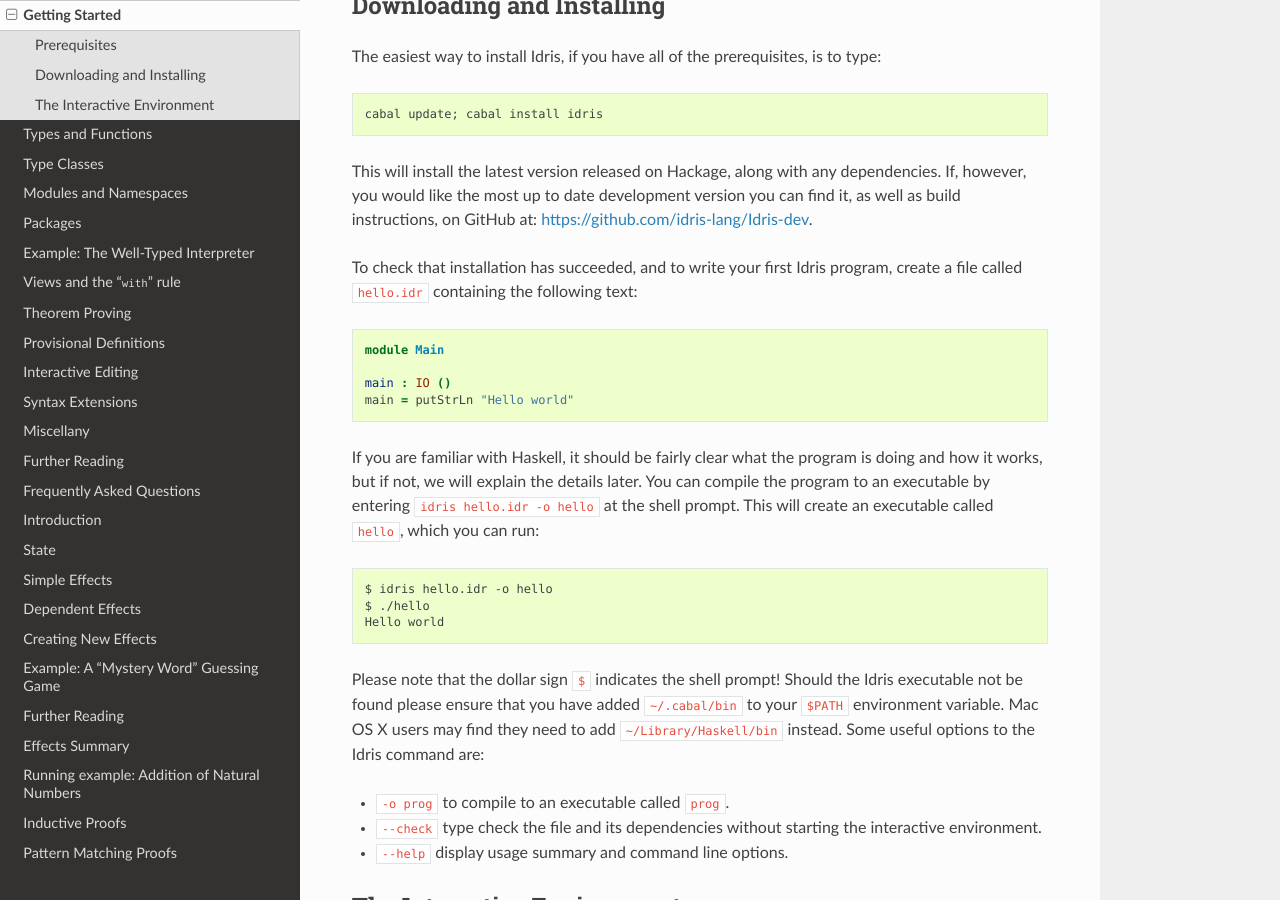
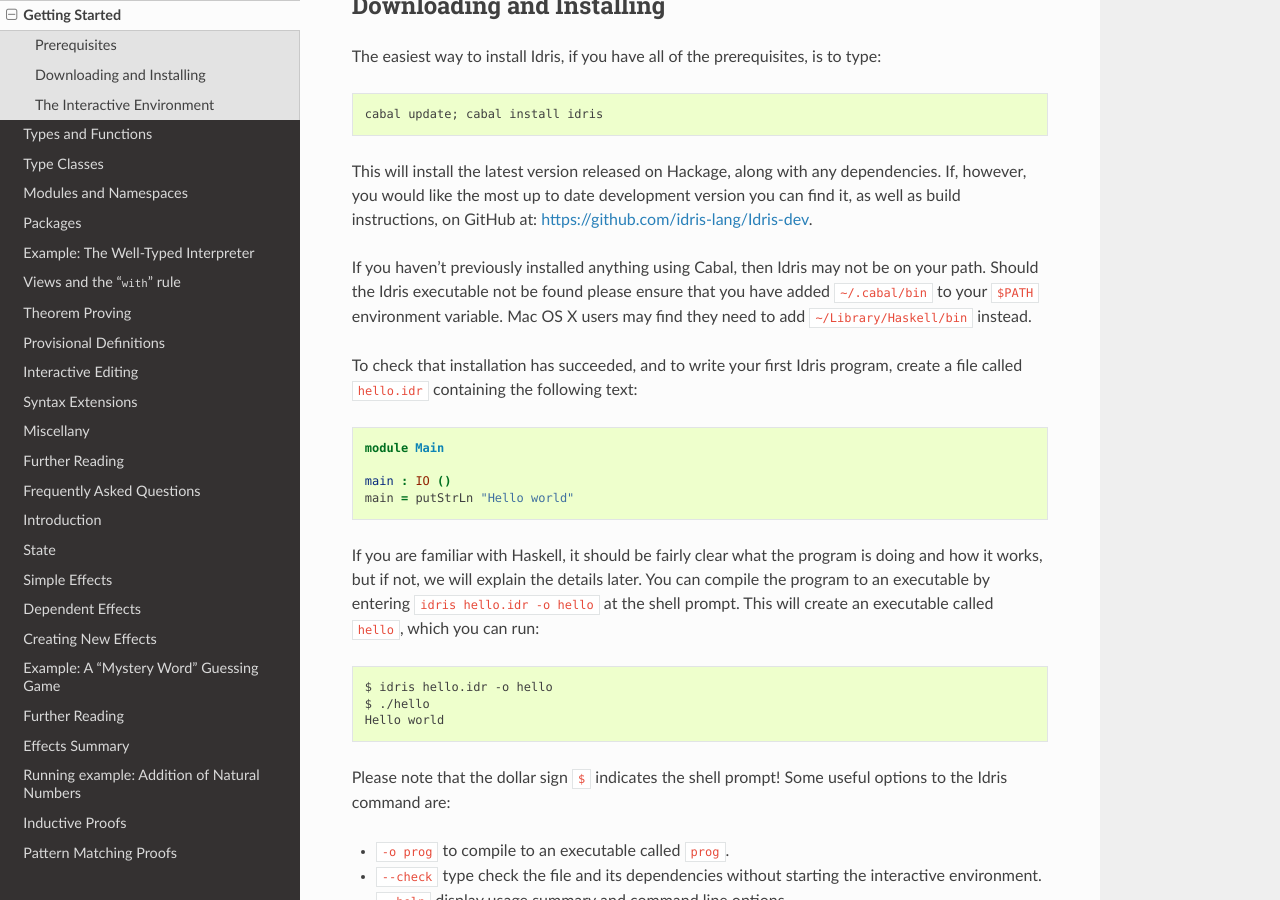
Before and after one commit to idris-lang/Idris-dev, a Sphinx documentation site: the page built from docs/tutorial/starting.rst, in a window 1280 px wide and 900 px high, scrolled down 420 px. Built offline with Sphinx 7.4.7 and the Read the Docs theme 2.0.0, drawn with Linux system fonts in a browser that asks for light colours; formulas are drawn with MathJax 3; some of the changed lines change nothing that is shown.

Commit message:
Move mention of PATH earlier in tutorial
RE #2356

```diff
--- a/docs/tutorial/starting.rst
+++ b/docs/tutorial/starting.rst
@@ -29,6 +29,12 @@
 development version you can find it, as well as build instructions, on
 GitHub at: https://github.com/idris-lang/Idris-dev.
 
+If you haven't previously installed anything using Cabal, then Idris
+may not be on your path. Should the Idris executable not be found
+please ensure that you have added ``~/.cabal/bin`` to your ``$PATH``
+environment variable. Mac OS X users may find they need to add
+``~/Library/Haskell/bin`` instead.
+
 To check that installation has succeeded, and to write your first
 Idris program, create a file called ``hello.idr`` containing the
 following text:
@@ -53,10 +59,7 @@
     Hello world
 
 Please note that the dollar sign ``$`` indicates the shell prompt!
-Should the Idris executable not be found please ensure that you have
-added ``~/.cabal/bin`` to your ``$PATH`` environment variable. Mac OS
-X users may find they need to add ``~/Library/Haskell/bin``
-instead. Some useful options to the Idris command are:
+Some useful options to the Idris command are:
 
 - ``-o prog`` to compile to an executable called ``prog``.
 
```
